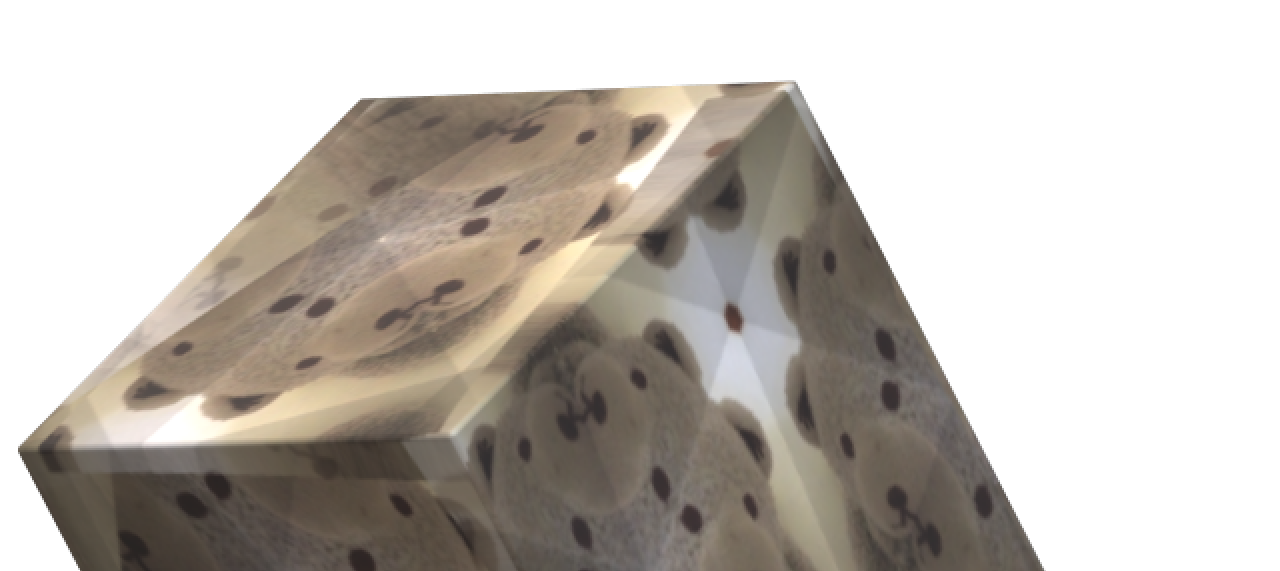
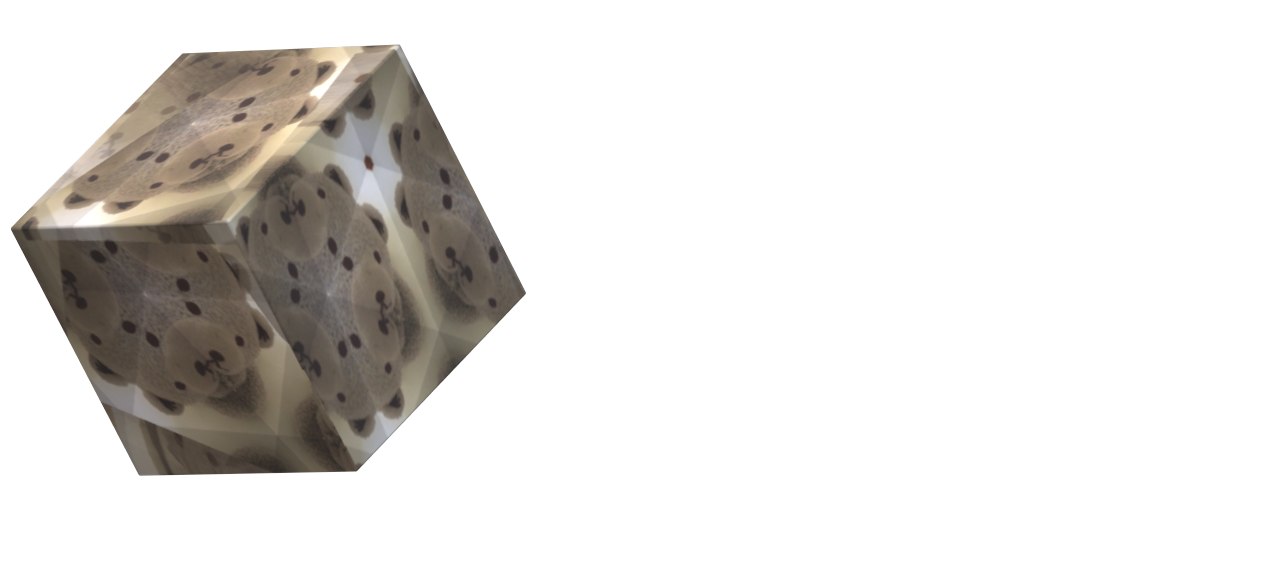
Before and after one commit to notforlife/beebcubes-1, a plain HTML site: page index.html in a window 1280 px wide. Shown: the top 571 px of the page. Drawn offline with Linux system fonts and the light colour scheme.

Commit message:
Update index.html
Made the beebcube smaller

```diff
--- a/index.html
+++ b/index.html
@@ -5,7 +5,7 @@
 </head>
 <body>
 
-<img src="smol_beebcube.png" alt="beebcubeimg_1">
+<img src="smoler_beebcube.png" alt="beebcubeimg_1">
 <h1>There Doesn't seem to be anything here...</h1>
 
 </body>
```
